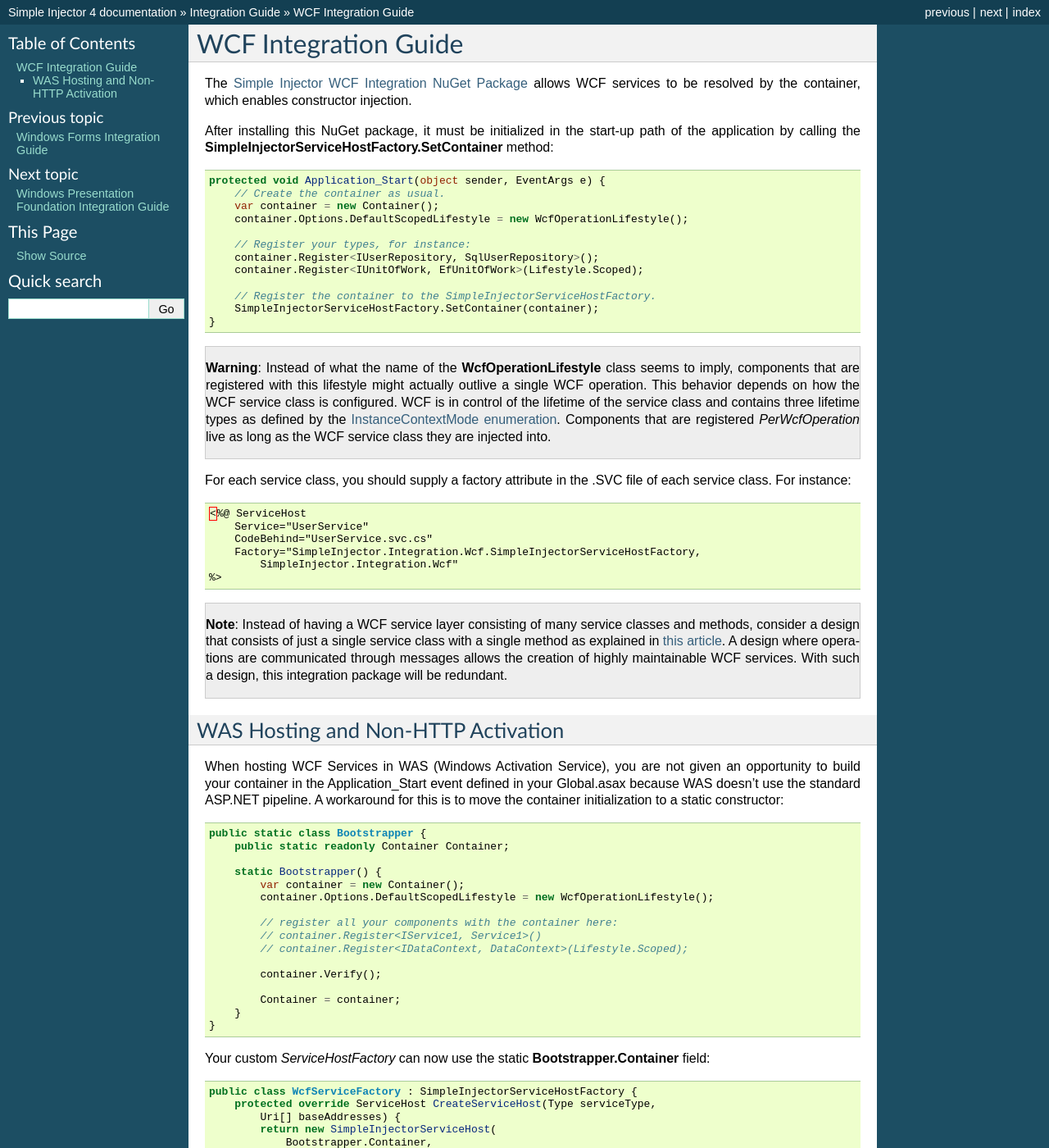
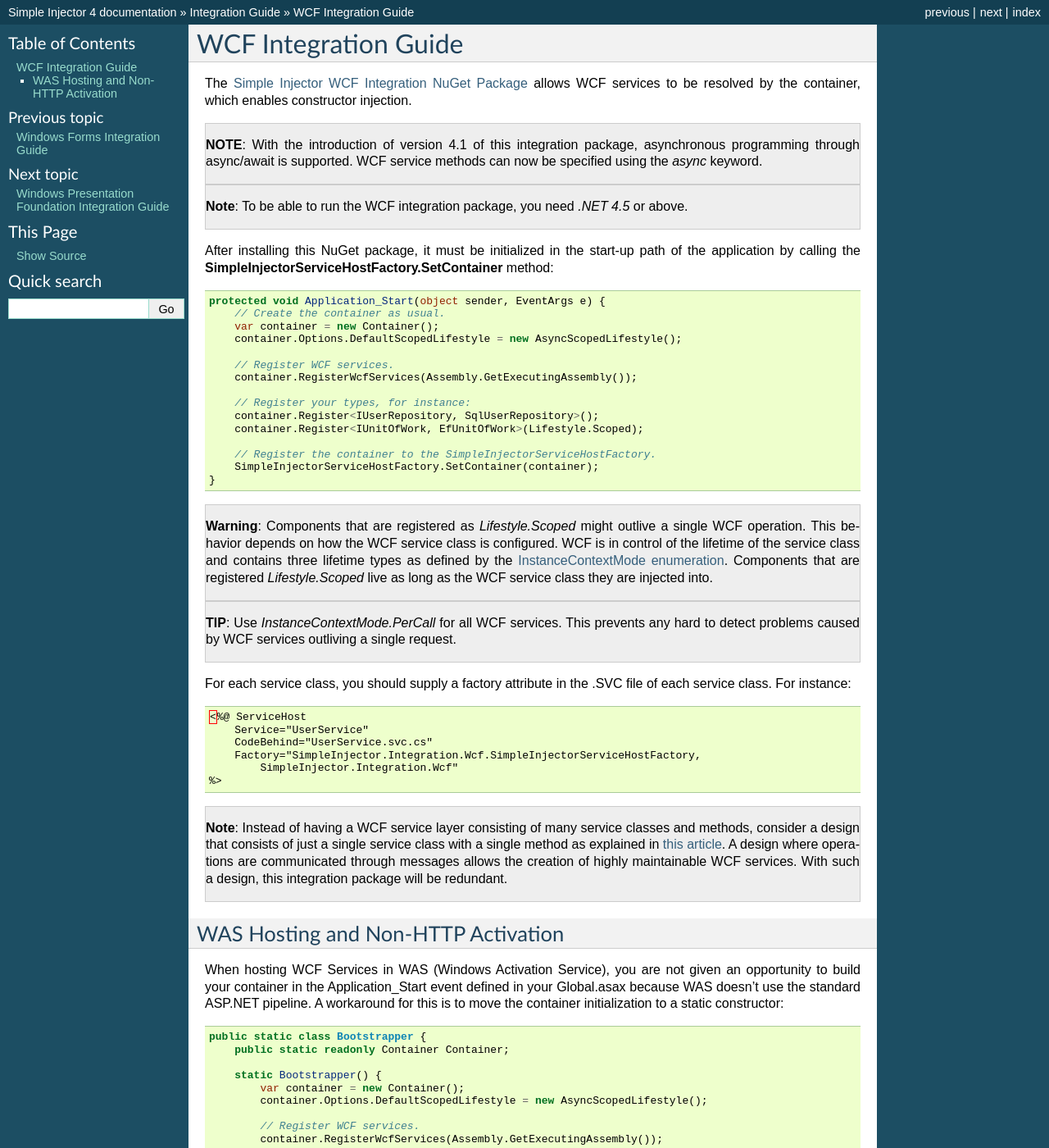
Before and after one commit to simpleinjector/Documentation, a Sphinx documentation site: the page built from source/wcfintegration.rst, in a window 1280 px wide and 1400 px high. Shown: the whole window at 82% size. Built offline with Sphinx 7.4.7, drawn with Linux system fonts in a browser that asks for light colours.

Commit message:
Updated WCF integration documentation for feature https://github.com/simpleinjector/SimpleInjector/issues/447

```diff
--- a/source/wcfintegration.rst
+++ b/source/wcfintegration.rst
@@ -3,6 +3,14 @@ WCF Integration Guide
 =====================
 
 The `Simple Injector WCF Integration NuGet Package <https://nuget.org/packages/SimpleInjector.Integration.Wcf>`_ allows WCF services to be resolved by the container, which enables constructor injection.
+
+.. container:: Note
+
+    **NOTE**: With the introduction of version 4.1 of this integration package, asynchronous programming through async/await is supported. WCF service methods can now be specified using the `async` keyword.
+
+.. container:: Note
+
+    **Note**: To be able to run the WCF integration package, you need *.NET 4.5* or above.
 
 After installing this NuGet package, it must be initialized in the start-up path of the application by calling the **SimpleInjectorServiceHostFactory.SetContainer** method:
 
@@ -11,7 +19,10 @@ After installing this NuGet package, it must be initialized in the start-up path
     protected void Application_Start(object sender, EventArgs e) {
         // Create the container as usual.
         var container = new Container();
-        container.Options.DefaultScopedLifestyle = new WcfOperationLifestyle();
+        container.Options.DefaultScopedLifestyle = new AsyncScopedLifestyle();
+
+        // Register WCF services.
+        container.RegisterWcfServices(Assembly.GetExecutingAssembly());
 
         // Register your types, for instance:
         container.Register<IUserRepository, SqlUserRepository>();
@@ -23,7 +34,11 @@ After installing this NuGet package, it must be initialized in the start-up path
 
 .. container:: Note
 
-    **Warning**: Instead of what the name of the **WcfOperationLifestyle** class seems to imply, components that are registered with this lifestyle might actually outlive a single WCF operation. This behavior depends on how the WCF service class is configured. WCF is in control of the lifetime of the service class and contains three lifetime types as defined by the `InstanceContextMode enumeration <https://msdn.microsoft.com/en-us/library/system.servicemodel.instancecontextmode.aspx>`_. Components that are registered *PerWcfOperation* live as long as the WCF service class they are injected into.
+    **Warning**: Components that are registered as *Lifestyle.Scoped* might outlive a single WCF operation. This behavior depends on how the WCF service class is configured. WCF is in control of the lifetime of the service class and contains three lifetime types as defined by the `InstanceContextMode enumeration <https://msdn.microsoft.com/en-us/library/system.servicemodel.instancecontextmode.aspx>`_. Components that are registered *Lifestyle.Scoped* live as long as the WCF service class they are injected into.
+
+.. container:: Note
+
+    **TIP**: Use `InstanceContextMode.PerCall` for all WCF services. This prevents any hard to detect problems caused by WCF services outliving a single request.
 
 For each service class, you should supply a factory attribute in the .SVC file of each service class. For instance:
 
@@ -52,7 +67,10 @@ When hosting WCF Services in WAS (Windows Activation Service), you are not given
 
         static Bootstrapper() {
             var container = new Container();
-            container.Options.DefaultScopedLifestyle = new WcfOperationLifestyle();
+            container.Options.DefaultScopedLifestyle = new AsyncScopedLifestyle();
+
+            // Register WCF services.
+            container.RegisterWcfServices(Assembly.GetExecutingAssembly());
 
             // register all your components with the container here:
             // container.Register<IService1, Service1>()
```
